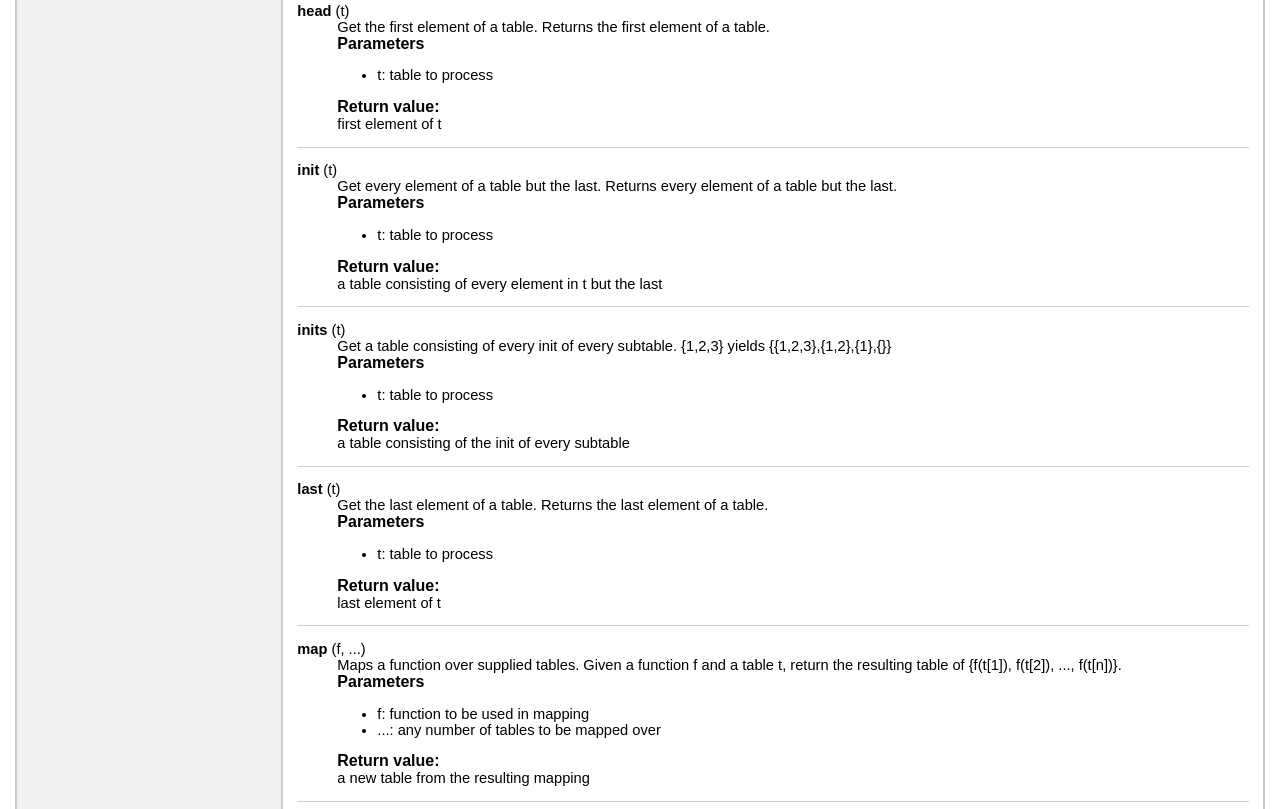
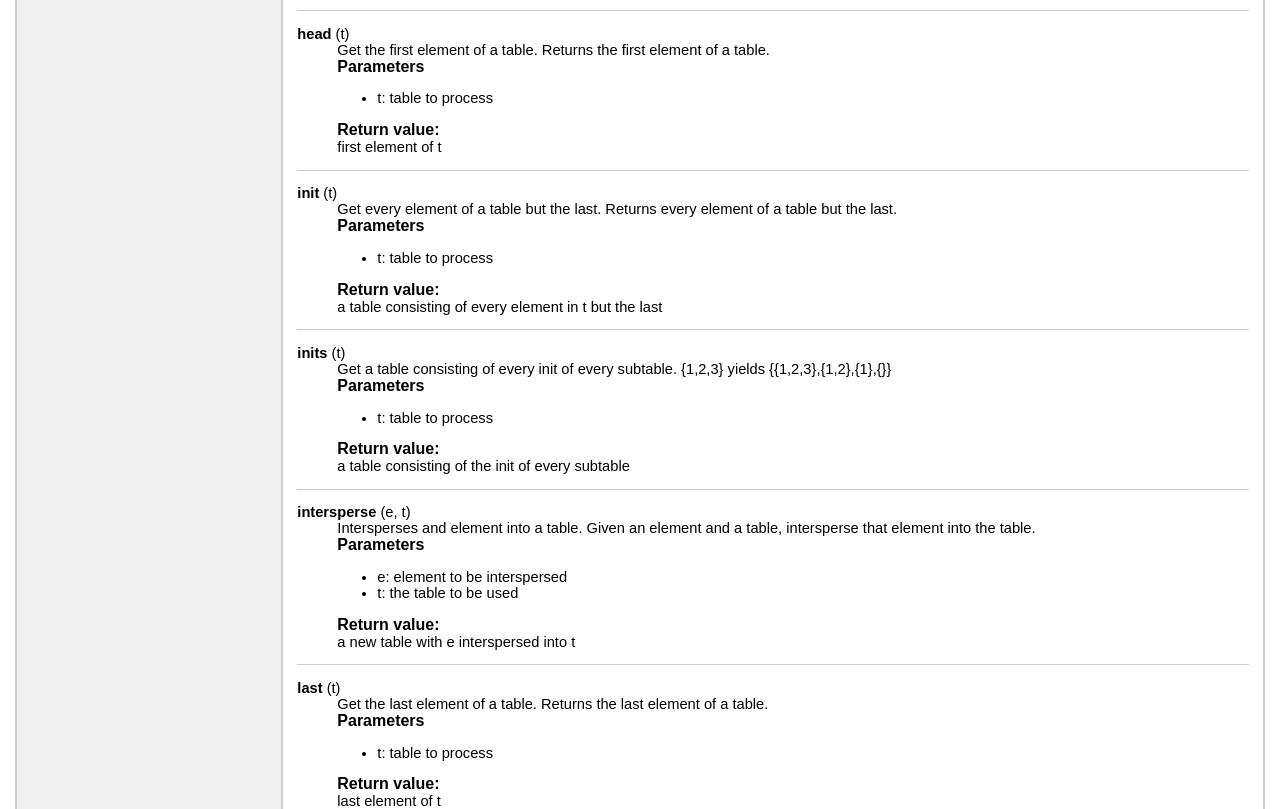
Before and after one commit to jamiltron/jonesy, a plain HTML site: page docs/files/jonesy.html in a window 1280 px wide. Shown: the part 1991-2800 px from the top of the page. Drawn offline with Linux system fonts and the light colour scheme.

Commit message:
Adding intersperse

```diff
--- a/docs/files/jonesy.html
+++ b/docs/files/jonesy.html
@@ -131,6 +131,11 @@
 	<tr>
 	<td class="name" nowrap><a href="#inits">inits</a>&nbsp;(t)</td>
 	<td class="summary">Get a table consisting of every init of every subtable.</td>
+	</tr>
+
+	<tr>
+	<td class="name" nowrap><a href="#intersperse">intersperse</a>&nbsp;(e, t)</td>
+	<td class="summary">Intersperses and element into a table.</td>
 	</tr>
 
 	<tr>
@@ -501,6 +506,39 @@ a table consisting of the init of every subtable
 
 
 
+<dt><a name="intersperse"></a><strong>intersperse</strong>&nbsp;(e, t)</dt>
+<dd>
+Intersperses and element into a table. Given an element and a table, intersperse that element into the table.
+
+
+<h3>Parameters</h3>
+<ul>
+
+	<li>
+	  e: element to be interspersed
+	</li>
+
+	<li>
+	  t: the table to be used
+	</li>
+
+</ul>
+
+
+
+
+
+
+<h3>Return value:</h3>
+a new table with e interspersed into t
+
+
+
+</dd>
+
+
+
+
 <dt><a name="last"></a><strong>last</strong>&nbsp;(t)</dt>
 <dd>
 Get the last element of a table. Returns the last element of a table.
```
Also changed, not shown: docs/modules/jonesy.html (+38 -0 lines), 2 other files.
